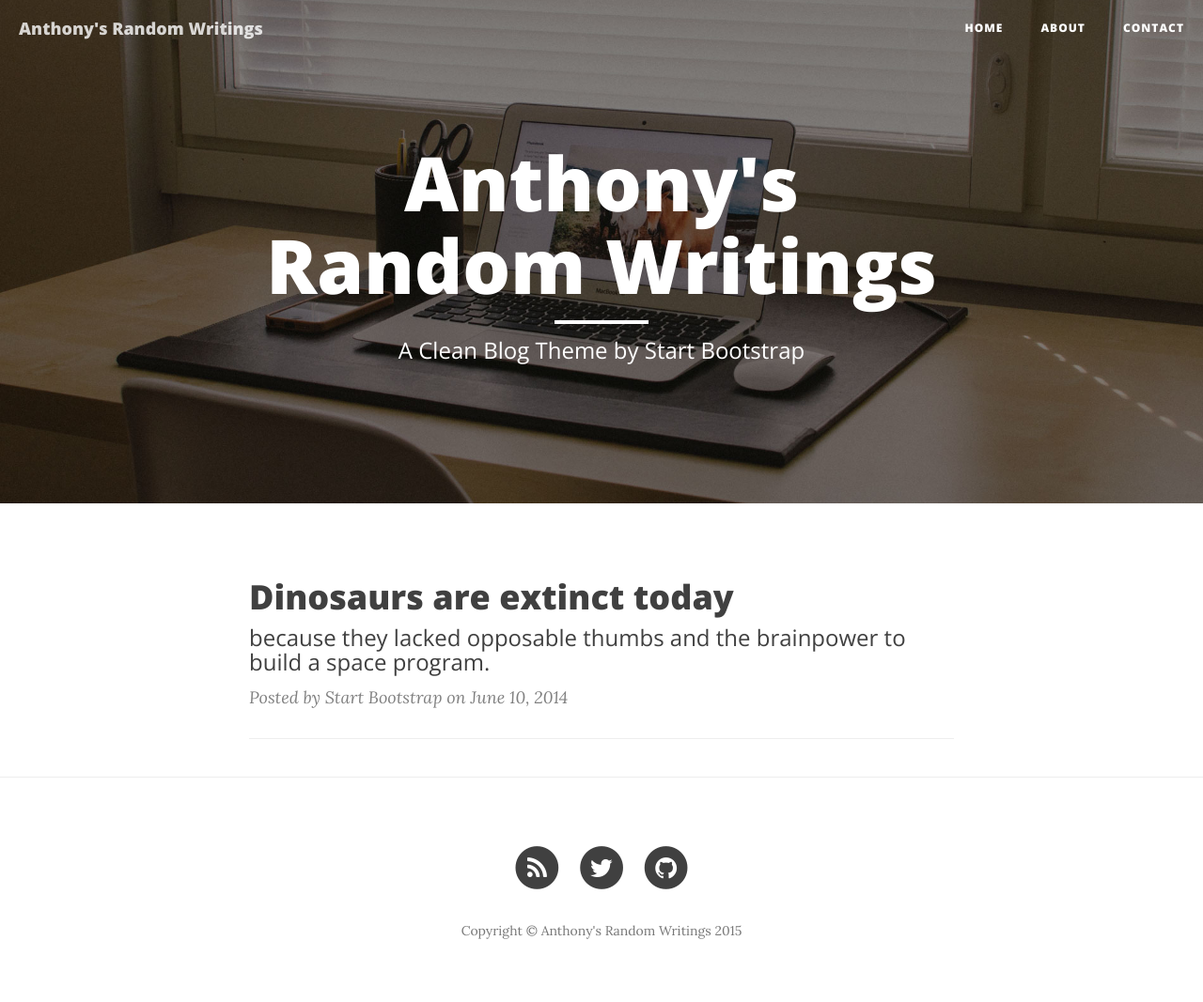
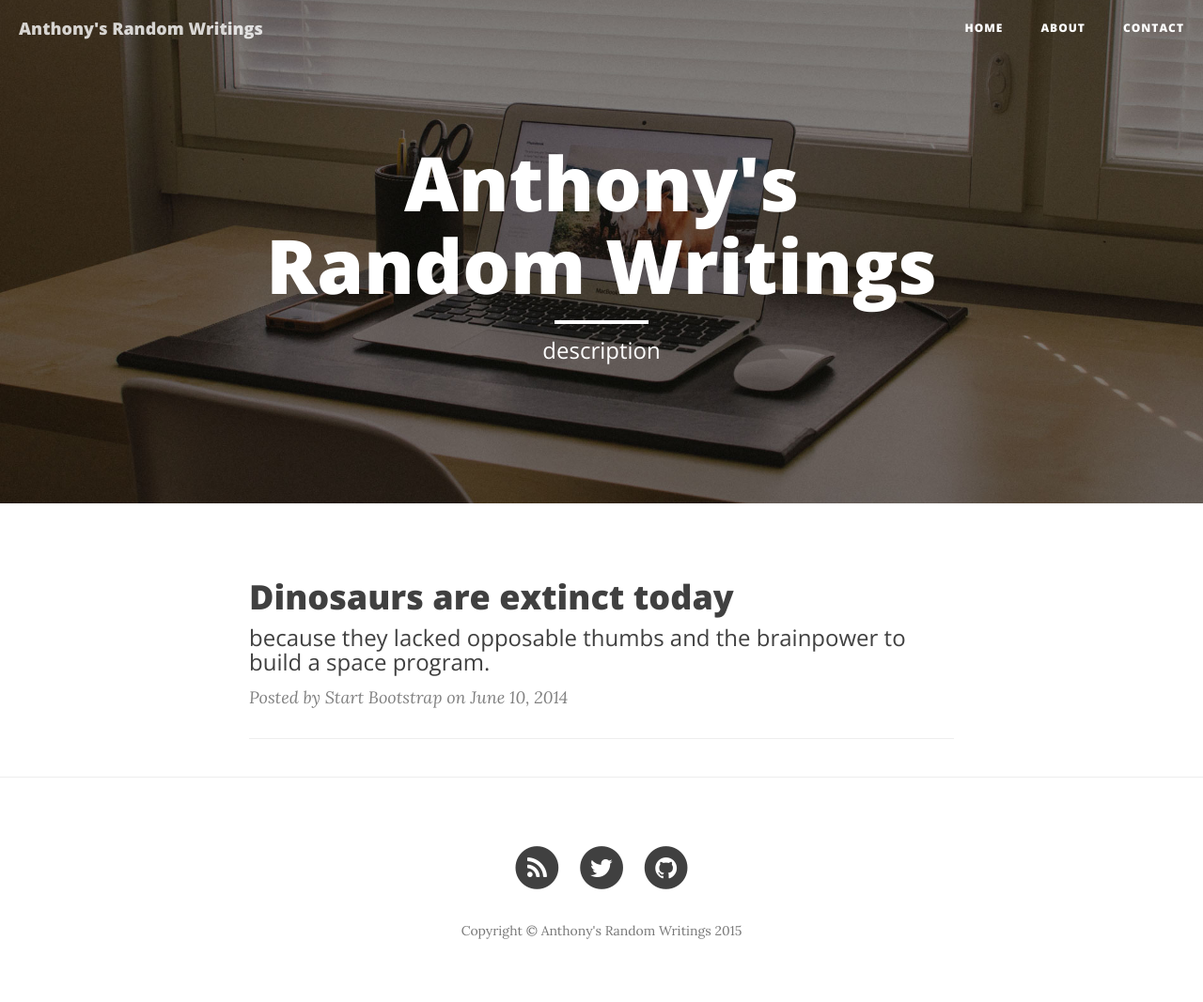
Before and after one commit to anthonycastelli/anth, a Jekyll site: the page built from index.html, in a window 1280 px wide. Shown: the whole page at 94% size. Built offline with Jekyll 4.4.1, drawn with Linux system fonts in a browser that asks for light colours; nearby versions of some CDN libraries; the list of posts is cut into pages by our own code.

Commit message:
Hopefully update the description

```diff
--- a/index.html
+++ b/index.html
@@ -1,6 +1,6 @@
 ---
 layout: page
-description: "A Clean Blog Theme by Start Bootstrap"
+description: description
 ---
 
 {% for post in paginator.posts %}
```
